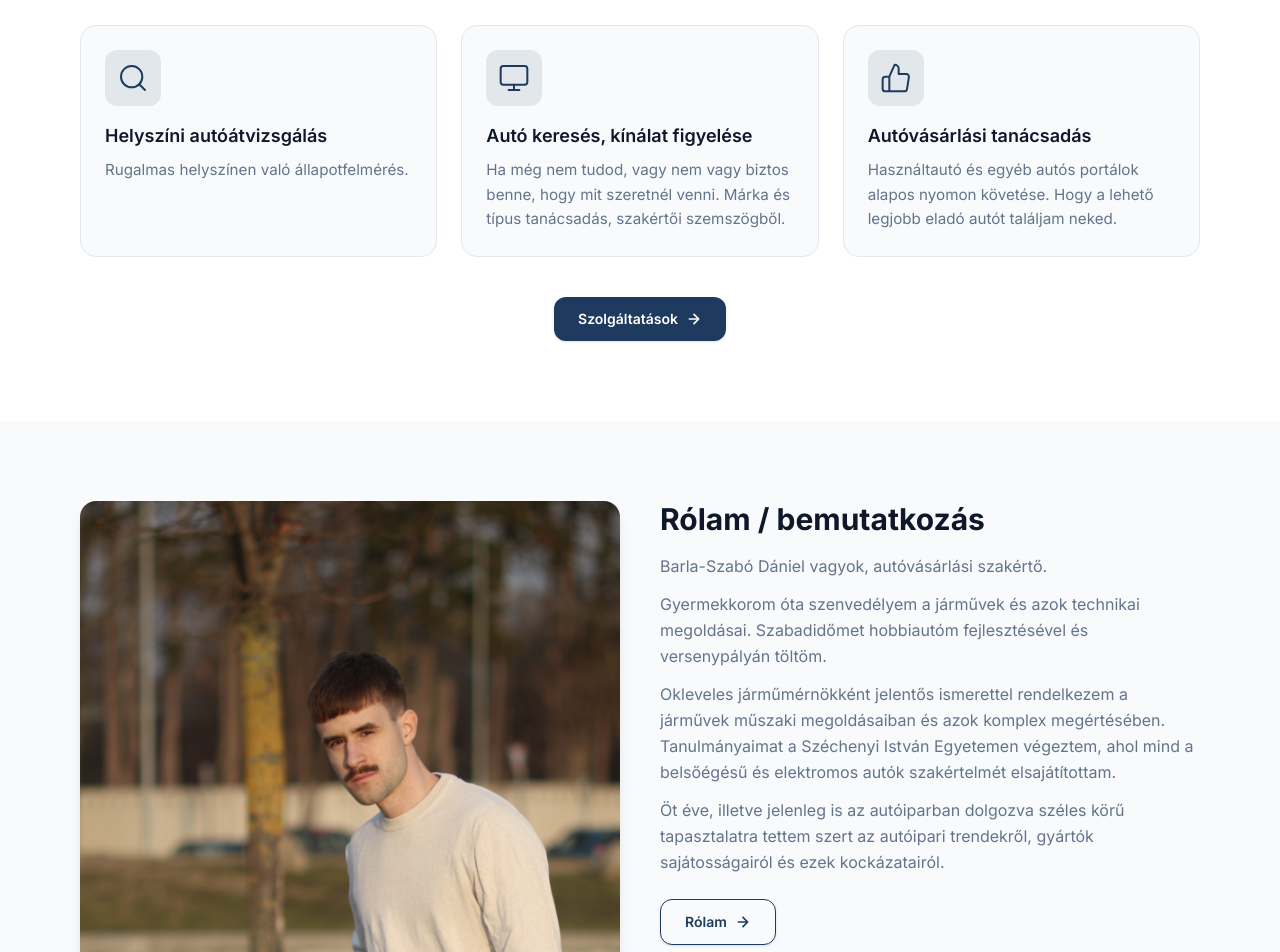
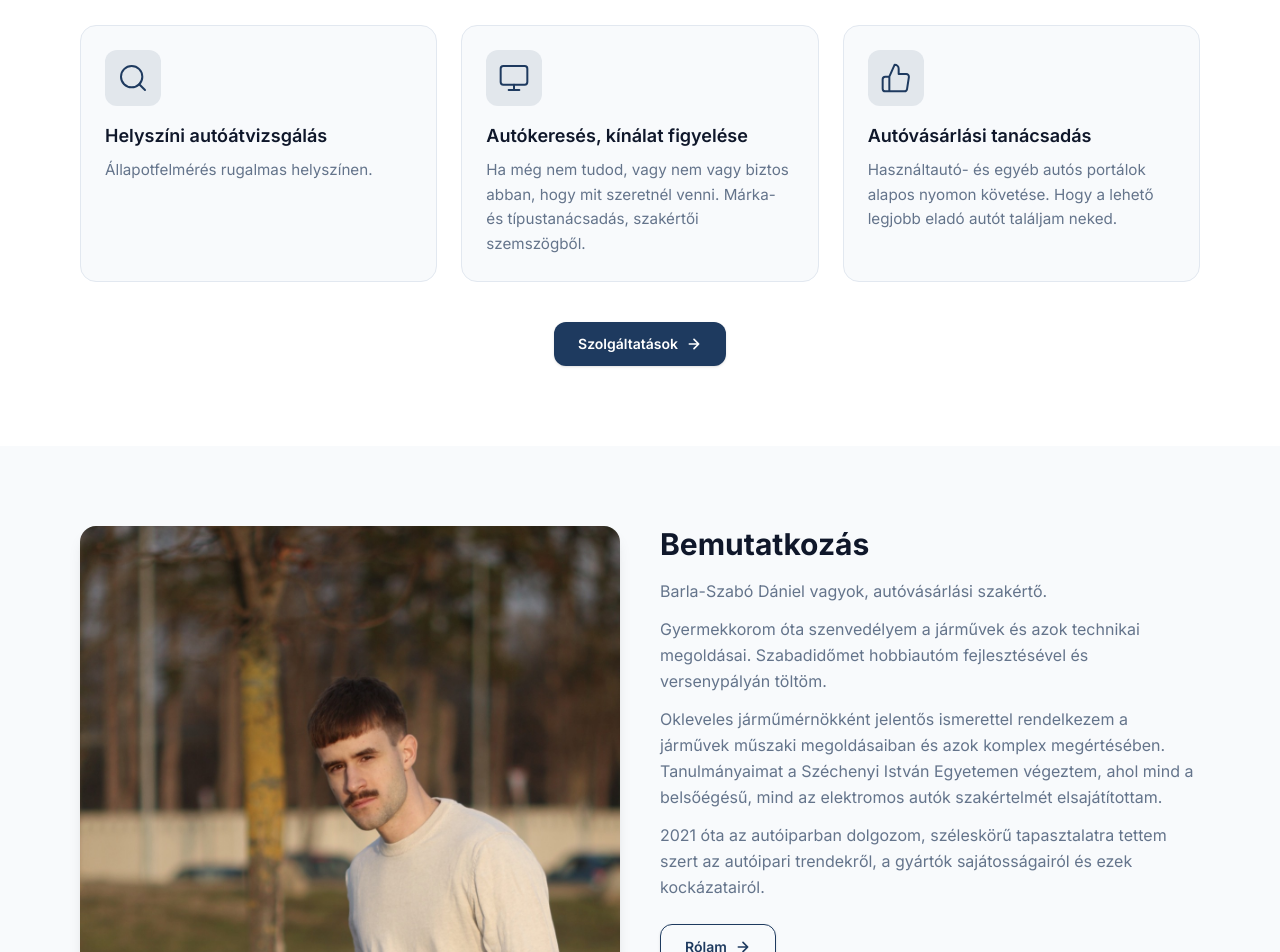
Before and after one commit to cZalyun/pali-cars, a React (Vite) app: page / in a window 1280 px wide. Shown: the part 880-1832 px from the top of the page. Built offline with nearby package versions, Linux system fonts and the light colour scheme.

Commit message:
Text and description changes by Nora review final

```diff
--- a/src/locales/de.json
+++ b/src/locales/de.json
@@ -13,12 +13,28 @@
     "trustBadge": "Google-Bewertung",
     "reviews": "Bewertungen"
   },
+  "home": {
+    "cards": {
+      "inspection": {
+        "description": "Flexible Zustandsbewertung vor Ort."
+      },
+      "search": {
+        "description": "Wenn du noch nicht weißt oder nicht sicher bist, was du kaufen möchtest. Marken- und Modellberatung aus Expertensicht."
+      },
+      "consulting": {
+        "description": "Gründliche Überwachung von Gebrauchtwagen- und anderen Autoportalen. Um für dich das bestmögliche zum Verkauf stehende Auto zu finden."
+      }
+    },
+    "aboutTeaser": {
+      "shortBio": "Ich bin Dániel Barla-Szabó, Autokauf-Experte.\nSeit meiner Kindheit begeistern mich Fahrzeuge und ihre technischen Lösungen. Meine Freizeit verbringe ich mit der Entwicklung meines Hobbyautos und auf der Rennstrecke.\nAls diplomierter Fahrzeugingenieur verfüge ich über fundierte Kenntnisse in der Fahrzeugtechnik und deren komplexem Verständnis. Mein Studium absolvierte ich an der Széchenyi István Universität, wo ich Expertise in Verbrennungsmotoren und Elektrofahrzeugen erwarb.\nSeit 2021 arbeite ich in der Automobilindustrie und habe umfangreiche Erfahrungen mit Automobiltrends, Herstellerspezifika und deren Risiken gesammelt."
+    }
+  },
   "services": {
     "sectionTitle": "Wie kann ich dir helfen?",
     "pageTitle": "Worauf kannst du dich bei mir verlassen?",
     "pageSubtitle": "Wenn du dich im Prozess etwas verloren fühlst",
     "cta": "Kontakt aufnehmen",
-    "inspectionTitle": "Fahrzeugzustandsbewertung – In Győr und Umgebung",
+    "inspectionTitle": "Fahrzeugzustandsbewertung – In Győr, Budapest und Umgebung",
     "inspection": {
       "title": "Vor-Ort-Fahrzeuginspektion",
       "description": "Flexible Zustandsbewertung vor Ort.",
--- a/src/locales/en.json
+++ b/src/locales/en.json
@@ -13,12 +13,28 @@
     "trustBadge": "Google Rating",
     "reviews": "reviews"
   },
+  "home": {
+    "cards": {
+      "inspection": {
+        "description": "Flexible on-location condition assessment."
+      },
+      "search": {
+        "description": "If you don't know yet, or aren't sure what you want to buy. Brand and model consulting from an expert perspective."
+      },
+      "consulting": {
+        "description": "Thorough monitoring of used car and other automotive portals. To find the best car for sale for you."
+      }
+    },
+    "aboutTeaser": {
+      "shortBio": "I'm Dániel Barla-Szabó, a car purchase expert.\nI've been passionate about vehicles and their technical solutions since childhood. I spend my free time developing my hobby car and on the race track.\nAs a certified vehicle engineer, I have significant knowledge of vehicle technical solutions and their complex understanding. I completed my studies at Széchenyi István University, mastering expertise in both combustion and electric vehicles.\nSince 2021 I've been working in the automotive industry, gaining extensive experience in automotive trends, manufacturer specifics, and their associated risks."
+    }
+  },
   "services": {
     "sectionTitle": "How can I help you?",
     "pageTitle": "What can you count on me for?",
     "pageSubtitle": "If you feel a bit lost in the process",
     "cta": "Get in Touch",
-    "inspectionTitle": "Vehicle Condition Assessment – In Győr and Beyond",
+    "inspectionTitle": "Vehicle Condition Assessment – In Győr, Budapest and beyond",
     "inspection": {
       "title": "On-site Car Inspection",
       "description": "Flexible on-location condition assessment.",
--- a/src/locales/hu.json
+++ b/src/locales/hu.json
@@ -13,12 +13,30 @@
     "trustBadge": "Google értékelés",
     "reviews": "vélemény"
   },
+  "home": {
+    "cards": {
+      "inspection": {
+        "description": "Állapotfelmérés rugalmas helyszínen."
+      },
+      "search": {
+        "title": "Autókeresés, kínálat figyelése",
+        "description": "Ha még nem tudod, vagy nem vagy biztos abban, hogy mit szeretnél venni. Márka- és típustanácsadás, szakértői szemszögből."
+      },
+      "consulting": {
+        "description": "Használtautó- és egyéb autós portálok alapos nyomon követése. Hogy a lehető legjobb eladó autót találjam neked."
+      }
+    },
+    "aboutTeaser": {
+      "title": "Bemutatkozás",
+      "shortBio": "Barla-Szabó Dániel vagyok, autóvásárlási szakértő.\nGyermekkorom óta szenvedélyem a járművek és azok technikai megoldásai. Szabadidőmet hobbiautóm fejlesztésével és versenypályán töltöm.\nOkleveles járműmérnökként jelentős ismerettel rendelkezem a járművek műszaki megoldásaiban és azok komplex megértésében. Tanulmányaimat a Széchenyi István Egyetemen végeztem, ahol mind a belsőégésű, mind az elektromos autók szakértelmét elsajátítottam.\n2021 óta az autóiparban dolgozom, széleskörű tapasztalatra tettem szert az autóipari trendekről, a gyártók sajátosságairól és ezek kockázatairól."
+    }
+  },
   "services": {
     "sectionTitle": "Miben állok rendelkezésedre?",
     "pageTitle": "Miben számíthatsz rám?",
     "pageSubtitle": "Ha úgy érzed, kicsit elvesztél a folyamatban",
     "cta": "Kapcsolatfelvétel",
-    "inspectionTitle": "Gépjármű állapotfelmérés – Győrben és vidéken",
+    "inspectionTitle": "Gépjármű állapotfelmérés  – Győrben, Budapesten és vidéken",
     "inspection": {
       "title": "Helyszíni autóátvizsgálás",
       "description": "Rugalmas helyszínen való állapotfelmérés.",
@@ -32,19 +50,19 @@
       ]
     },
     "search": {
-      "title": "Autó keresés, kínálat figyelése",
+      "title": "Autókeresés, kínálat figyelése",
       "description": "Ha még nem tudod, vagy nem vagy biztos benne, hogy mit szeretnél venni. Márka és típus tanácsadás, szakértői szemszögből.",
-      "longDescription": "Típusonként sok száz, vagy ezer autó áll rendelkezésre az aktuális használt autós kínálatban. Ezek közül mégis nagyon kevés van, ami ár/érték arányban megfelelő vétel és valóban a valóságot takarja.\nMódszereimmel és tapasztalatommal gyorsan és hatékonyan keresek a használt autós kínálatban, segítek kiszűrni a megbízhatatlan eladókat már az átvizsgálási fázis előtt. Így sem felesleges pénzt, sem időt nem fordítunk rossz potenciális autók átvizsgálására."
+      "longDescription": "Típusonként sok száz, vagy ezer autó áll rendelkezésre az aktuális használtautós-kínálatban. Ezek közül mégis nagyon kevés van, ami ár-érték arányban megfelelő vétel és ténylegesen a valóságot takarja.\nMódszereimmel és tapasztalatommal gyorsan és hatékonyan keresek a használtautós-kínálatban, segítek kiszűrni a megbízhatatlan eladókat már az átvizsgálási fázis előtt. Így sem felesleges pénzt, sem időt nem fordítunk potenciálisan rossz autók átvizsgálására."
     },
     "consulting": {
       "title": "Autóvásárlási tanácsadás",
       "description": "Használtautó és egyéb autós portálok alapos nyomon követése. Hogy a lehető legjobb eladó autót találjam neked.",
-      "longDescription": "Ha adott összegből a legjobbat szeretnéd kihozni, az igényeid pontos felmérése után a számodra optimális modellt fogom javasolni.\nJavaslataim tényeken, műszaki meglátásokon alapulnak, melyet a tapasztalat egészíti ki és támaszt alá. Objektív és racionális szemlélet mentén javaslok típusokat, amelyekből a megfelelő példány kiválasztásában is tudok segíteni."
+      "longDescription": "Ha adott összegből a legjobbat szeretnéd kihozni, az igényeid pontos felmérése után a számodra optimális modellt fogom javasolni.\nJavaslataim tényeken, műszaki meglátásokon alapulnak, melyet a tapasztalat egészít ki és támaszt alá. Objektív és racionális szemlélet mentén javaslok típusokat, amelyekből a megfelelő példány kiválasztásában is tudok segíteni."
     },
     "exterior": {
-      "title": "Karosszéria, alváz és külső felmérés",
+      "title": "Karosszéria-, alváz- és külsőfelmérés",
       "items": [
-        "Festékréteg vastagság mérés",
+        "Festékrétegvastagság-mérés",
         "Sérülések, karcolások átnézése",
         "Alváz, küszöbök vizsgálata",
         "Futómű és fékek felmérése",
@@ -52,7 +70,7 @@
       ]
     },
     "interior": {
-      "title": "Utastér átvizsgálás",
+      "title": "Utastér-átvizsgálás",
       "items": [
         "Ülések, kárpitok ellenőrzése",
         "Sérülések, karcolások átnézése",
@@ -77,18 +95,18 @@
         "Menettulajdonságok vizsgálata",
         "Motor, hajtás tesztelése",
         "Futómű, fékrendszer tesztelése",
-        "Menetciklus közben élő adatok ellenőrzése",
+        "Menetciklus közben: élő adatok ellenőrzése",
         "Működési rendellenességek kiszűrése"
       ]
     },
     "diagnostics": {
       "title": "Műszeres diagnosztika",
       "items": [
-        "Hibakód kiolvasás / hibatároló ellenőrzés",
+        "Hibakód-kiolvasás / hibatároló-ellenőrzés",
         "Legutolsó / kitörölt hibakódok vizsgálata",
         "Km futás ellenőrzése",
         "Élő adatok ellenőrzése",
-        "Nagyfeszültésgű akku értékek kiolvasása"
+        "Nagyfeszültségű akku értékek kiolvasása"
       ]
     },
     "documentation": {
@@ -96,16 +114,16 @@
       "items": [
         "Átvizsgálás összegzése",
         "Képek, videók készítése a járműről",
-        "Esetleges hibák ismertetése a vevőnek",
+        "Esetleges hibák ismertetése a vevővel",
         "Alkuban való vevői képviselet",
-        "Adásvételben teljes segítségnyújtás"
+        "Segítségnyújtás a teljes adásvételben"
       ]
     }
   },
   "pricing": {
     "title": "Árak",
     "inspection": {
-      "title": "Gépjármű állapotfelmérés",
+      "title": "Gépjármű-állapotfelmérés",
       "local": "Győrben",
       "localPrice": "29.000 Ft / autó",
       "remote": "Eltérő helyszínen",
@@ -117,26 +135,26 @@
       "title": "Vásárlás előtti tanácsadás",
       "subtitle": "Igényektől függően",
       "price": "11.990 – 14.990 Ft",
-      "note": "Akár több járműre, alkalomra vonatkozólag.\nHa idővel meggondolod magad a típussal kapcsolatban, nem kerül újabb összeg felszámításra, javaslok másik modellt."
+      "note": "Akár több járműre, alkalomra vonatkozólag.\nHa idővel meggondolod magad a típussal kapcsolatban, nem számítok fel újabb összeget, javaslok másik modellt."
     },
     "search": {
-      "title": "Autó keresés, kínálat figyelése",
+      "title": "Autókeresés, kínálat figyelése",
       "subtitle": "Egyszeri összeg",
       "price": "19.990 Ft",
-      "note": "Akár több járműre vonatkozólag.\nEgészen addig szól, amíg nem kerül megvételre egy kinézett jármű, ha egy hét, ha több hónap is."
+      "note": "Akár több járműre vonatkozólag.\nEgészen addig szól, amíg nem vásárolod meg a kinézett járművet, akár néhány nap, de több hét vagy hónap is lehet."
     },
     "bundle": {
       "title": "Teljes körű csomag",
-      "subtitle": "Tanácsadás + Kínálatfigyelés",
+      "subtitle": "Tanácsadás & kínálatfigyelés",
       "includes": "Tartalmazza",
       "item1": "Vásárlás előtti tanácsadás",
-      "item2": "Autó keresés, kínálat figyelése",
-      "originalPrice": "31.980–34.980 Ft",
+      "item2": "Autókeresés, kínálat figyelése",
+      "originalPrice": "31.980 – 34.980 Ft",
       "price": "24.990 Ft",
       "save": "Spórolj akár 10.000 Ft-ot!",
       "note": "A két szolgáltatás együttes igénybevétele esetén kedvezményes, egységes áron."
     },
-    "customOffer": "Amennyiben nem találtad meg a neked kedvező csomagot, egyedi ajánlatért kérlek vedd fel velem a kapcsolatot."
+    "customOffer": "Ha nem találtad meg a neked kedvező csomagot, egyedi ajánlatért kérlek, vedd fel velem a kapcsolatot!"
   },
   "about": {
     "title": "És ki az a Palicar?",
@@ -144,9 +162,9 @@
     "galleryTitle": "Galéria",
     "bio1": "Barla-Szabó Dániel vagyok, autóvásárlási szakértő és kalibrációs mérnök.",
     "bio2": "Gyermekkorom óta szenvedélyem a járművek és azok technikai megoldásai. Szabadidőmet hobbiautóm fejlesztésével és a versenypályán töltöm.",
-    "bio3": "A gépész technikusi vizsgát követően a Széchenyi István Egyetemen folytattam tanulmányaimat járműmérnökként, ahol alapdiplomámat belsőégésű motorok-, míg mesterdiplomámat villamos járműhajtások szakirányon szereztem. Ennek köszönhetően jelentős, naprakész technikai tudással rendelkezem mind a hagyományos belsőégésű motorok, mind pedig az elektromos járművek terén is.",
-    "bio4": "Mélyreható ismeretekkel rendelkezem járművek műszaki megoldásaiban, azok komplex megértésében és problémáik feltárásában, mely elengedhetetlen az autóátvizsgálás során.",
-    "bio5": "Öt éve az autóiparban dolgozva széles körű tapasztalatra tettem szert az autóipari trendekről, gyártók sajátosságairól és ezek kockázatairól.",
+    "bio3": "A gépésztechnikusi vizsgát követően a Széchenyi István Egyetemen folytattam a tanulmányaimat járműmérnökként, ahol alapdiplomámat belsőégésű motorok-, míg mesterdiplomámat villamos járműhajtások szakirányon szereztem. Ennek köszönhetően jelentős, naprakész technikai tudással rendelkezem, mind a hagyományos belsőégésű motorok, mind pedig az elektromos járművek terén is.",
+    "bio4": "Mélyreható ismeretekkel rendelkezem a járművek műszaki megoldásaiban, azok komplex megértésében és problémáik feltárásában, mely elengedhetetlen az autóátvizsgálás során.",
+    "bio5": "2021 óta az autóiparban dolgozom, széleskörű tapasztalatra tettem szert az autóipari trendekről, a gyártók sajátosságairól és ezek kockázatairól.",
     "shortBio": "Barla-Szabó Dániel vagyok, autóvásárlási szakértő.\nGyermekkorom óta szenvedélyem a járművek és azok technikai megoldásai. Szabadidőmet hobbiautóm fejlesztésével és versenypályán töltöm.\nOkleveles járműmérnökként jelentős ismerettel rendelkezem a járművek műszaki megoldásaiban és azok komplex megértésében. Tanulmányaimat a Széchenyi István Egyetemen végeztem, ahol mind a belsőégésű és elektromos autók szakértelmét elsajátítottam.\nÖt éve, illetve jelenleg is az autóiparban dolgozva széles körű tapasztalatra tettem szert az autóipari trendekről, gyártók sajátosságairól és ezek kockázatairól.",
     "readMore": "Rólam"
   },
@@ -158,9 +176,9 @@
     "phone": "+36 70/977-1360",
     "email": "barla.dani@gmail.com",
     "hoursTitle": "Elérhetőség",
-    "weekdays": "Hétfő – Péntek",
+    "weekdays": "Hétfő-péntek",
     "weekdayHours": "9:00 – 20:00",
-    "weekends": "Szombat – Vasárnap",
+    "weekends": "Szombat-vasárnap",
     "weekendHours": "10:00 – 20:00",
     "mapLink": "Útvonaltervezés",
     "formTitle": "Írj nekem!",
@@ -171,7 +189,7 @@
     "formNote": "Az üzenet az e-mail klienseden keresztül kerül elküldésre."
   },
   "footer": {
-    "tagline": "Helyszíni autóátvizsgálás, állapotfelmérés és autóvásárlási tanácsadás, teljes autóvétel mentén segítségnyújtás.",
+    "tagline": "Helyszíni autóátvizsgálás, állapotfelmérés és autóvásárlási tanácsadás; segítségnyújtás a teljes autóvételi folyamatban.",
     "rights": "Minden jog fenntartva."
   },
   "theme": {
--- a/src/pages/Home.tsx
+++ b/src/pages/Home.tsx
@@ -79,10 +79,10 @@ export function Home() {
                   {SERVICE_ICONS[i]}
                 </div>
                 <h3 className="mb-2 text-lg font-semibold">
-                  {t(`services.${key}.title`)}
+                  {t(`home.cards.${key}.title`, { defaultValue: t(`services.${key}.title`) })}
                 </h3>
                 <p className="text-[0.95rem] leading-relaxed text-(--text-muted)">
-                  {t(`services.${key}.description`)}
+                  {t(`home.cards.${key}.description`, { defaultValue: t(`services.${key}.description`) })}
                 </p>
               </div>
             </ScrollReveal>
@@ -115,10 +115,12 @@ export function Home() {
           </ScrollReveal>
           <ScrollReveal delay={0.15}>
             <h2 className="text-2xl font-bold sm:text-3xl">
-              {t('about.shortTitle')}
+              {t('home.aboutTeaser.title', { defaultValue: t('about.shortTitle') })}
             </h2>
             <div className="mt-4 space-y-3 text-sm leading-relaxed text-(--text-muted) sm:text-base">
-              {(t('about.shortBio') as string).split('\n').map((p, i) => (
+              {(t('home.aboutTeaser.shortBio', { defaultValue: t('about.shortBio') }) as string)
+                .split('\n')
+                .map((p, i) => (
                 <p key={i}>{p}</p>
               ))}
             </div>
```
